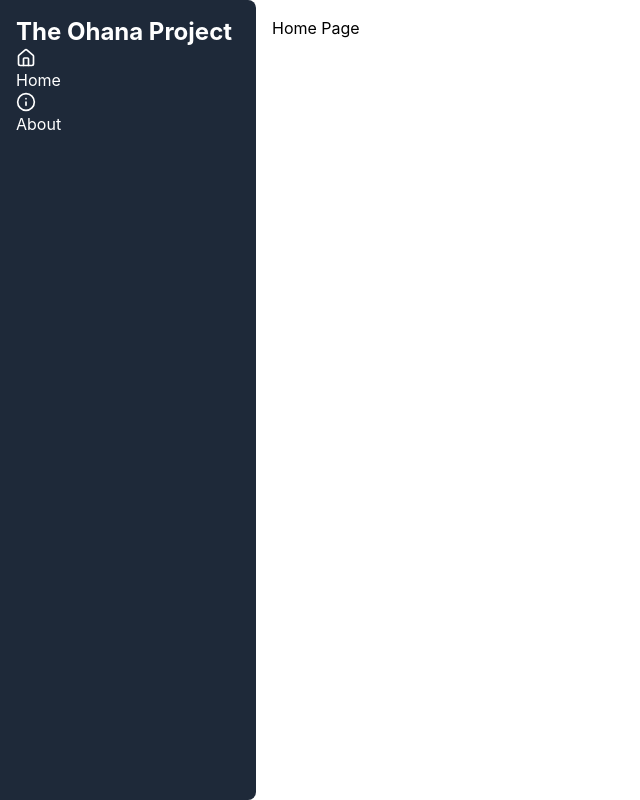
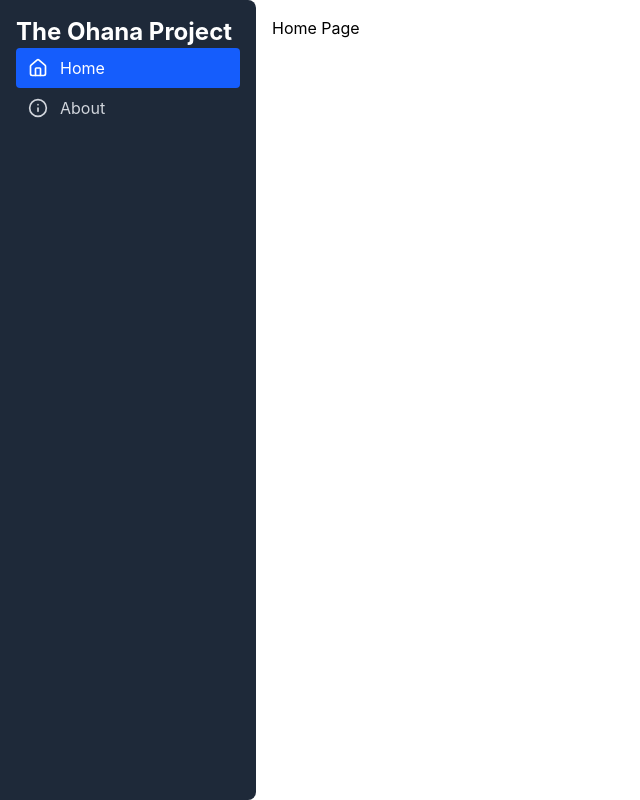
Before and after one commit to n1zen/the-ohana-project, a React (Vite) app in the folder frontend/: page / in a window 1280 px wide. Shown: the whole page, without its empty margins (0-640 px from the left). Built offline with nearby package versions, Linux system fonts and the light colour scheme.

Commit message:
added styling for links

```diff
--- a/frontend/package.json
+++ b/frontend/package.json
@@ -11,10 +11,12 @@
   },
   "dependencies": {
     "@tailwindcss/vite": "^4.3.3",
+    "clsx": "^2.1.1",
     "react": "^19.3.1",
     "react-dom": "^19.3.1",
     "react-icons": "^5.7.0",
     "react-router": "^8.5.0",
+    "tailwind-merge": "^3.7.0",
     "tailwindcss": "^4.3.3"
   },
   "devDependencies": {
--- a/frontend/src/components/Nav.tsx
+++ b/frontend/src/components/Nav.tsx
@@ -1,6 +1,8 @@
 import { NavLink } from "react-router";
 import type { IconType } from "react-icons";
 import { LuHouse, LuInfo } from "react-icons/lu";
+
+import cn from "../lib/cn";
 
 type NavBarLink = { label: string; to: string; icon: IconType };
 
@@ -20,7 +22,12 @@ function Nav() {
               <NavLink
                 to={link.to}
                 end={link.to === "/"}
-                className={({ isActive }) => (isActive ? "active-classes" : "inactive-classes")}
+                className={({ isActive }) =>
+                  cn(
+                    "flex items-center gap-3 rounded px-3 py-2",
+                    isActive ? "bg-blue-600 text-white" : "text-gray-300 hover:bg-gray-700",
+                  )
+                }
               >
                 <Icon className="h-5 w-5" />
                 {link.label}
--- /dev/null
+++ b/frontend/src/lib/cn.ts
@@ -0,0 +1,6 @@
+import clsx, { type ClassValue } from "clsx";
+import { twMerge } from "tailwind-merge";
+
+export default function cn(...inputs: ClassValue[]) {
+  return twMerge(clsx(inputs));
+}
```
Also changed, not shown: 1 other file (tests, documents, lock files or other folders).
